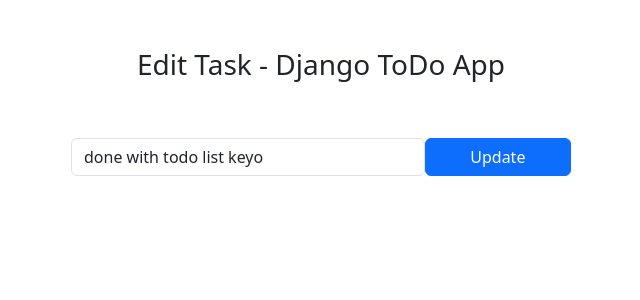
After one commit to Karthik5113/Todo-Django, a Django app: page /todo/edit_task/10/ in a window 1280 px wide. The commit adds this page. Shown: the top 300 px of the page, without its empty margins (319-959 px from the left). Run offline with Django 5.2, Linux system fonts and the light colour scheme; data comes from the database, SQL or seed files in the repository; both versions use the stored data as it was after the commit.

Commit message:
done with todo-list

```diff
--- /dev/null
+++ b/templates/edit_task.html
@@ -0,0 +1,31 @@
+<!DOCTYPE html>
+<html lang="en">
+
+<head>
+    <meta charset="UTF-8">
+    <meta name="viewport" content="width=device-width, initial-scale=1.0">
+    <title>Edit task - Django Todo App</title>
+    <link href="https://cdn.jsdelivr.net/npm/bootstrap@5.3.0-alpha1/dist/css/bootstrap.min.css" rel="stylesheet"
+        integrity="sha384-GLhlTQ8iRABdZLl6O3oVMWSktQOp6b7In1Zl3/Jr59b6EGGoI1aFkw7cmDA6j6gD" crossorigin="anonymous">
+    <script src="https://cdn.jsdelivr.net/npm/bootstrap@5.3.0-alpha1/dist/js/bootstrap.bundle.min.js"
+        integrity="sha384-w76AqPfDkMBDXo30jS1Sgez6pr3x5MlQ1ZAGC+nuZB+EYdgRZgiwxhTBTkF7CXvN"
+        crossorigin="anonymous"></script>
+    <!-- Font Awesome Icons -->
+    <link rel="stylesheet" href="https://cdnjs.cloudflare.com/ajax/libs/font-awesome/4.7.0/css/font-awesome.min.css">
+</head>
+
+<body>
+    <h3 class="pt-5 pb-5 text-center">Edit Task - Django ToDo App</h3>
+    <form action="{% url 'edit_task' task.pk %}" method="post">
+        {% csrf_token %}
+        <div class="form-group" style="width: 500px; margin: auto;">
+            <span style="display: flex;">
+                <input type="text" name='task' value="{{ task.Task }}" class="form-control" placeholder="Add a task">
+                <button type="submit" class="btn btn-primary" style="width: 200px;">
+                    Update</button>
+            </span>
+        </div>
+    </form>
+</body>
+
+</html>
--- a/templates/home.html
+++ b/templates/home.html
@@ -32,8 +32,8 @@
                         {{ task.Task}}
                         <span style="position: relative; float: right;">
                             <a href="{% url 'mark_as_done' task.pk %}" class="btn btn-success"><i class="fa fa-check"></i> Mark as Done</a>
-                            <a class="btn btn-danger"><i class="fa fa-trash"></i></a>
-                            <a class="btn btn-primary"><i class="fa fa-pencil"></i></a>
+                            <a href="{% url 'delete_task' task.pk %}"  class="btn btn-danger"><i class="fa fa-trash"></i></a>
+                            <a href="{% url 'edit_task' task.pk %}" class="btn btn-primary"><i class="fa fa-pencil"></i></a>
                         </span>
                     </div>
                 </div>
--- a/todo/urls.py
+++ b/todo/urls.py
@@ -3,6 +3,8 @@ from . import views
 
 urlpatterns = [
     path('addtask/', views.addtask, name='addtask'),
-    path('mark_as_done/<int:pk>', views.mark_as_done, name='mark_as_done'),
-    path('mark_as_undone/<int:pk>', views.mark_as_undone, name='mark_as_undone')
+    path('mark_as_done/<int:pk>/', views.mark_as_done, name='mark_as_done'),
+    path('mark_as_undone/<int:pk>/', views.mark_as_undone, name='mark_as_undone'),
+    path('edit_task/<int:pk>/', views.edit_task, name='edit_task'),
+    path('delete_task/<int:pk>', views.delete_task, name='delete_task')
 ]
--- a/todo/views.py
+++ b/todo/views.py
@@ -19,3 +19,21 @@ def mark_as_undone(request, pk):
     task.is_completed = False
     task.save()
     return redirect('home')
+
+def edit_task(request, pk):
+    task = get_object_or_404(Task, pk=pk)
+    if request.method == 'GET' :
+            context = {
+                'task' : task,
+            }
+            return render(request, 'edit_task.html', context)
+    else :
+         new_task = request.POST['task']
+         task.Task = new_task
+         task.save()
+         return redirect("home")
+
+def delete_task(request, pk):
+     task = get_object_or_404(Task, pk=pk)
+     task.delete()
+     return redirect('home')
```
Also changed, not shown: db.sqlite3.
